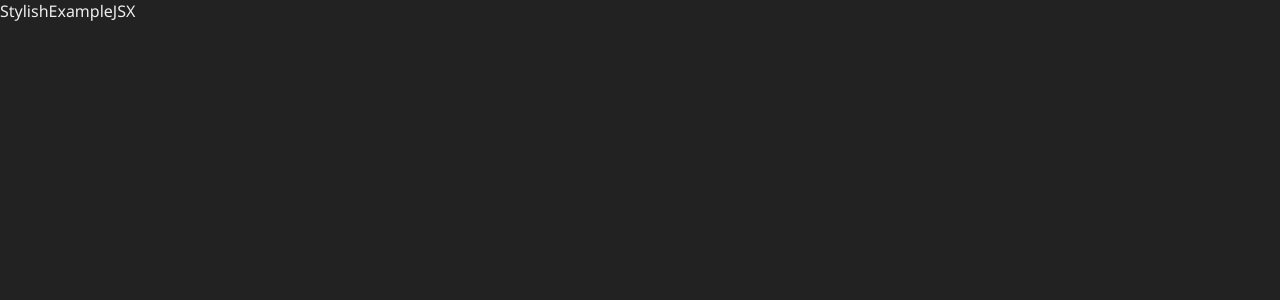
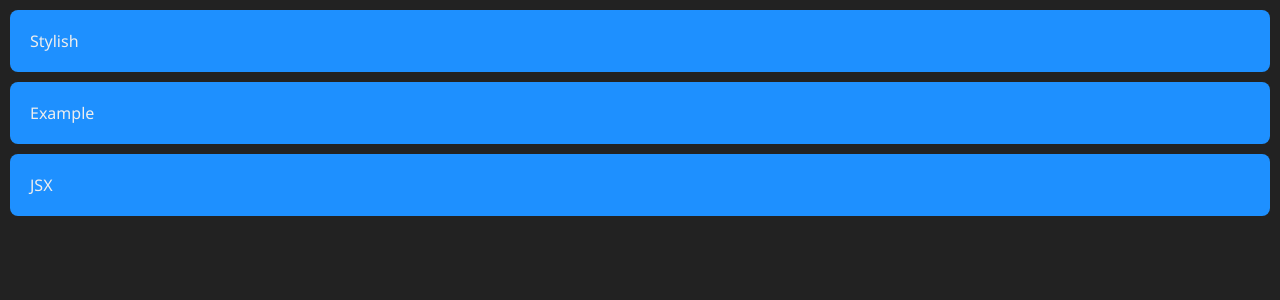
Before and after one commit to NetoJL/NextJS-Fundamentals, a Next.js app: page / in a window 1280 px wide. Shown: the top 300 px of the page. Built offline with nearby package versions, Linux system fonts and the light colour scheme.

Commit message:
Navigator.jsx updated

```diff
--- a/src/components/Navigator.jsx
+++ b/src/components/Navigator.jsx
@@ -1,9 +1,15 @@
 import Link from "next/link"
+import styles from '../styles/Navigator.module.css'
 
 export default function Navigator(props) {
     return (
         <Link href={props.route}>
-            {props.text}
+            <div className={styles.navigator} style={{
+                backgroundColor: props.color ?? "dodgerblue"
+            }}>
+                {props.text}
+            </div>
+
         </Link>
     )
 }
```
